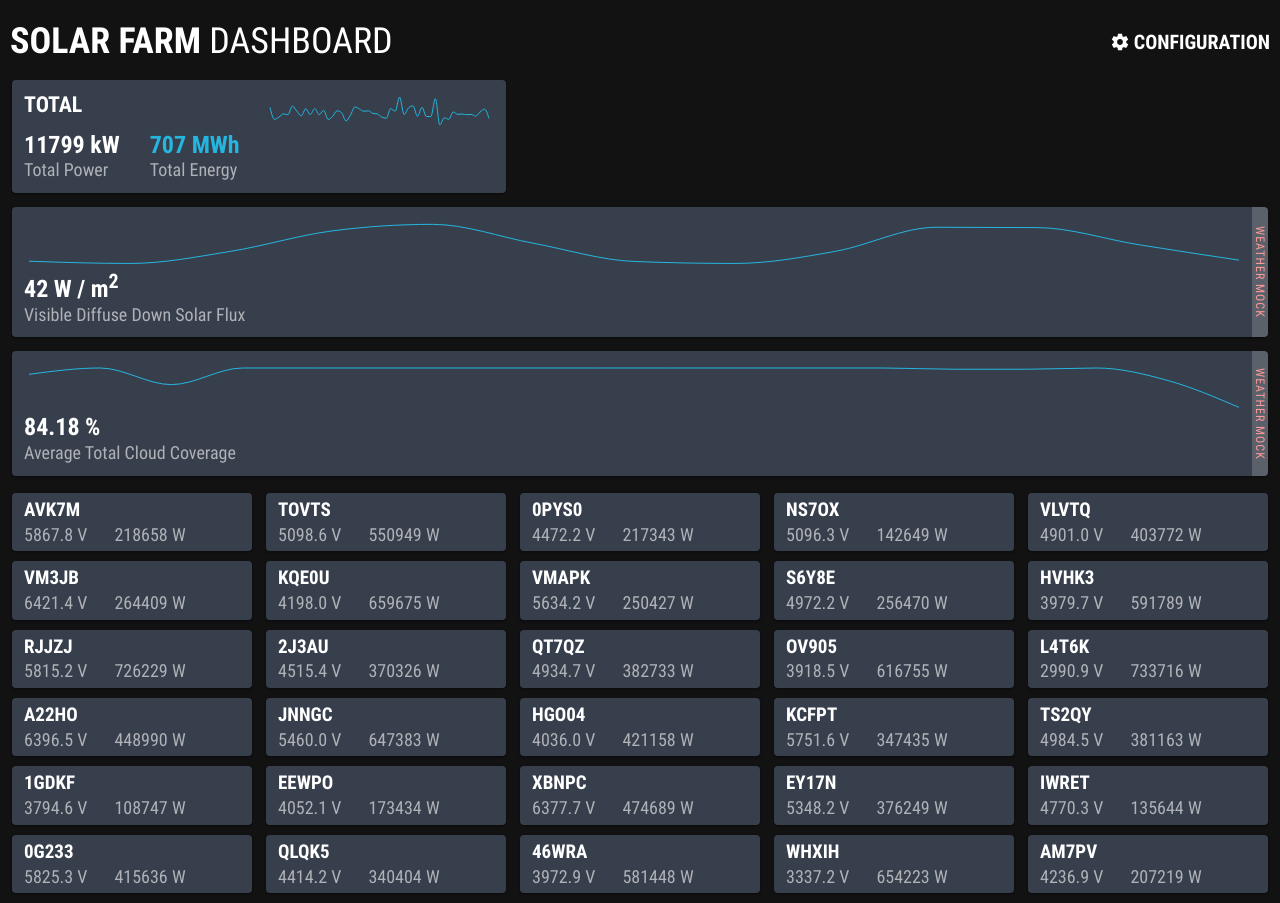
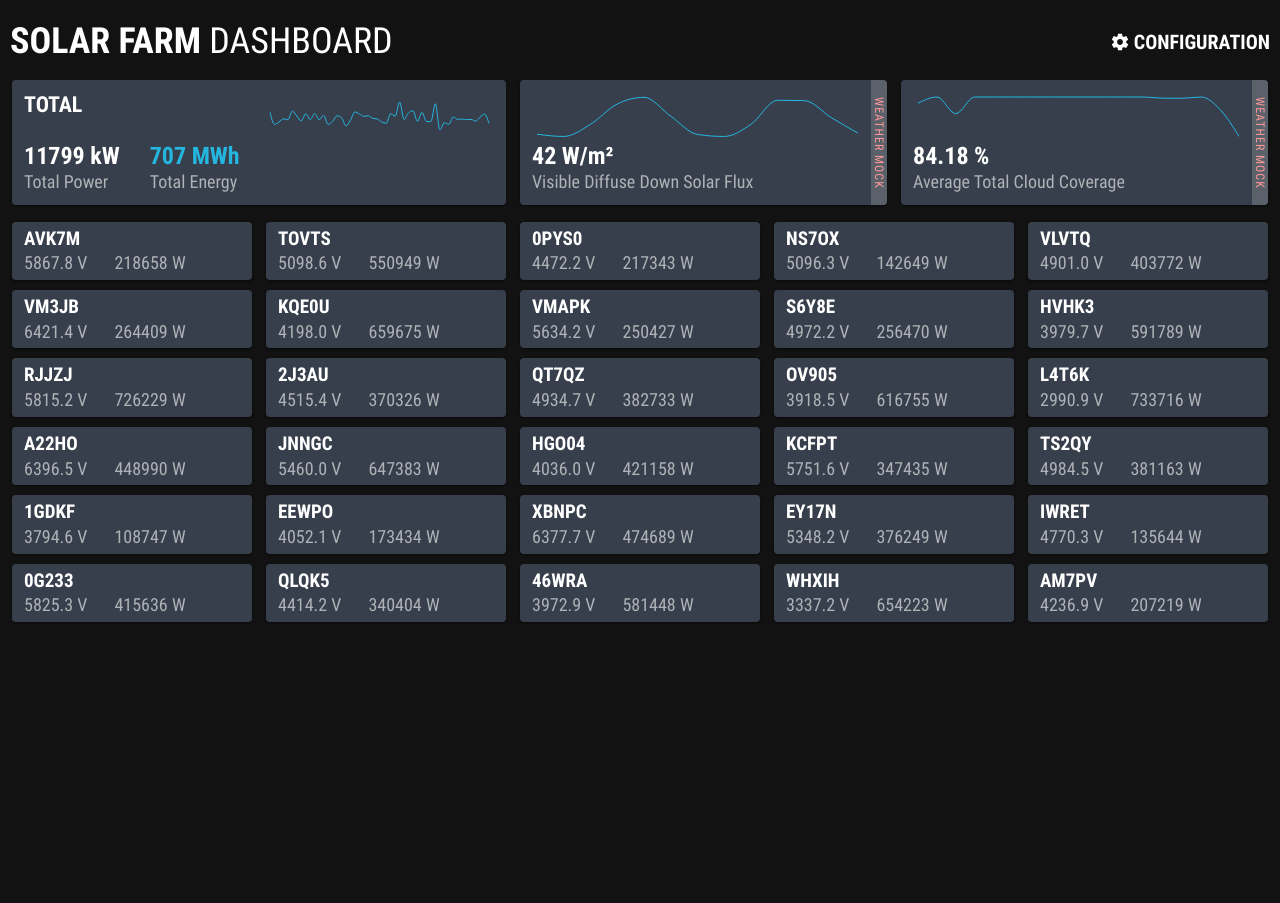
Before and after one commit to sulik/solar-farm-dashboard, a React (Create React App) app: page / in a window 1280 px wide. After the commit the page ends 800 px from the top, so only its background shows below. Built offline with nearby package versions, Linux system fonts and the light colour scheme.

Commit message:
Use Weather component to show Solar Activity and Cloud Coverage data

```diff
--- a/src/App.js
+++ b/src/App.js
@@ -1,12 +1,11 @@
 import * as solarPanelsDataGen from './data/solarPanelsDataGenerator'
-import CloudCoverage from './components/CloudCoverage/CloudCoverage'
 import Configuration from './components/Configuration/Configuration'
 import PropTypes from 'prop-types'
 import React, { useContext } from 'react'
-import SolarActivity from './components/SolarActivity/SolarActivity'
 import SolarPanels from './components/SolarPanels/SolarPanels'
 import Totals from './components/Totals/Totals'
 import useInterval from './utils/useInterval'
+import Weather from './components/Weather/Weather'
 import weatherForecastMock from './data/weatherForecastMock'
 import { ConfigContext } from './utils/ConfigContext'
 import { getWeatherData, prepareWeatherData } from './utils/data'
@@ -36,8 +35,16 @@ function App({ solarPanelsDataConfig }) {
       </header>
       <div className="overview">
         <Totals/>
-        <SolarActivity/>
-        <CloudCoverage/>
+        <Weather
+          chartName="Diff Down Solar Flux"
+          dataKey="visDiffDownSolarFlux"
+          name="Visible Diffuse Down Solar Flux"
+          unit="W/m²"/>
+        <Weather
+          chartName="Cloud Coverage"
+          dataKey="avgTotalCloudCoverage"
+          name="Average Total Cloud Coverage"
+          unit="%"/>
       </div>
       <SolarPanels/>
     </div>
```
